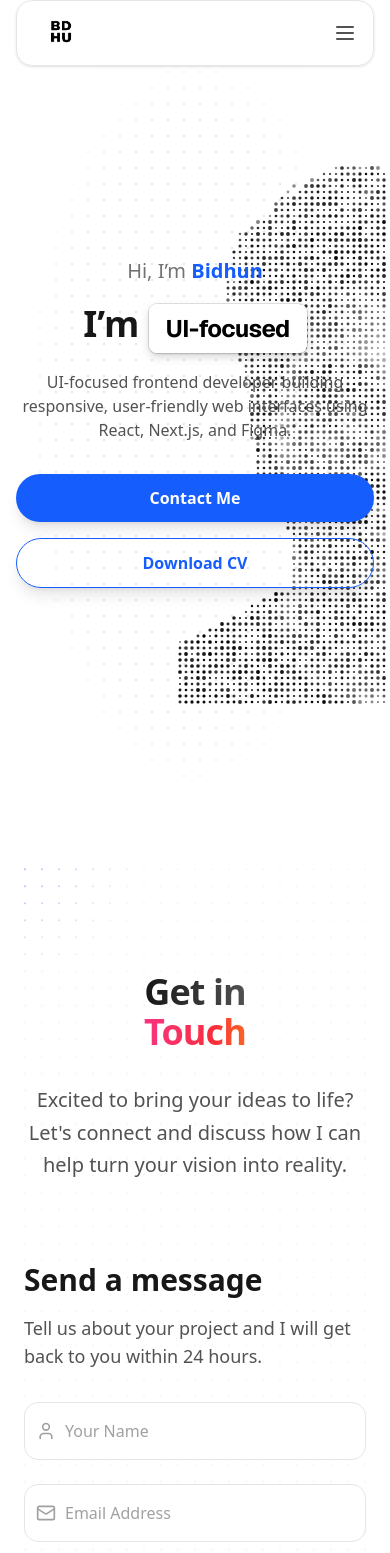
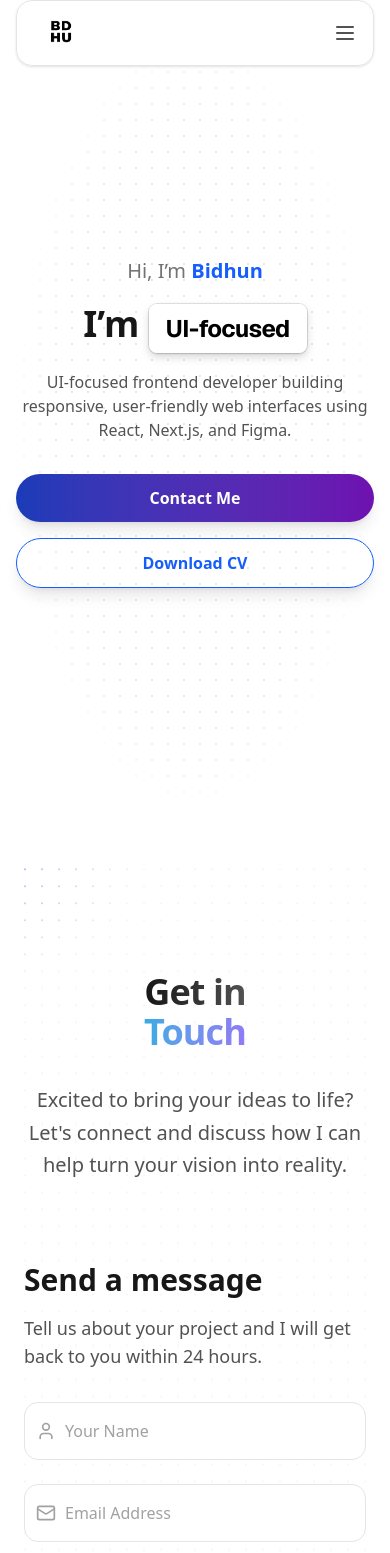
Before and after one commit to BidhunB/bdhu, a Next.js app: page / in a window 390 px wide. Shown: the top 1553 px of the page. Built offline with nearby package versions, Linux system fonts and the light colour scheme.

Commit message:
feat: add new UI components for premium contact, timeline, and hero sections.

```diff
--- a/components/ui/hero.tsx
+++ b/components/ui/hero.tsx
@@ -7,7 +7,9 @@ const Hero = () => {
   return (
     <section className="relative flex items-center h-screen min-h-[600px] overflow-hidden">
       {/* Background */}
-      <HeroParticles imageSrc="/bdhu.png" />
+      <div className="hidden md:block absolute inset-0 z-0">
+        <HeroParticles imageSrc="/bdhu.png" />
+      </div>
 
       {/* Content */}
       <div className="relative z-10 w-full max-w-7xl mx-auto px-4 md:px-0">
@@ -47,7 +49,7 @@ const Hero = () => {
           <div className="flex flex-col sm:flex-row gap-4 justify-center md:justify-start">
             <a
               href="#contact"
-              className="px-8 py-3 font-semibold text-white bg-blue-600 rounded-full hover:bg-blue-700 transition shadow-lg hover:shadow-blue-500/30 text-center"
+              className="px-8 py-3 font-semibold text-white bg-gradient-to-r from-blue-800 to-purple-800 rounded-full hover:bg-blue-700 transition shadow-lg hover:shadow-blue-500/30 text-center"
             >
               Contact Me
             </a>
--- a/components/ui/premium-contact.tsx
+++ b/components/ui/premium-contact.tsx
@@ -177,7 +177,7 @@ const handleSubmit = async (e: React.FormEvent) => {
             </span>
             <br />
             <motion.span
-              className="bg-clip-text text-transparent bg-gradient-to-r from-pink-500 via-red-500 to-yellow-500"
+              className="bg-clip-text text-transparent bg-gradient-to-r from-cyan-500 to-purple-500"
               animate={{ backgroundPosition: ['0% 50%', '100% 50%', '0% 50%'] }}
               transition={{ duration: 5, repeat: Infinity, ease: "easeInOut" }}
               style={{ backgroundSize: '200% 200%' }}
--- a/components/ui/timeline.tsx
+++ b/components/ui/timeline.tsx
@@ -38,12 +38,10 @@ export const Timeline = ({ data }: { data: TimelineEntry[] }) => {
       ref={containerRef}
     >
       <div className="max-w-7xl mx-auto py-20 px-4 md:px-8 lg:px-10">
-        <h2 className="text-lg md:text-4xl mb-4 text-black dark:text-white max-w-4xl">
+        <h2 className="text-lg md:text-4xl mb-4 mt-6 text-black dark:text-white max-w-4xl">
           My Certificates & Achievements
         </h2>
-        <p className="text-neutral-700 dark:text-neutral-300 text-sm md:text-base max-w-sm">
-          A timeline of my workshops, internships, and certifications.
-        </p>
+
       </div>
 
       <div ref={ref} className="relative max-w-7xl mx-auto pb-20">
```
